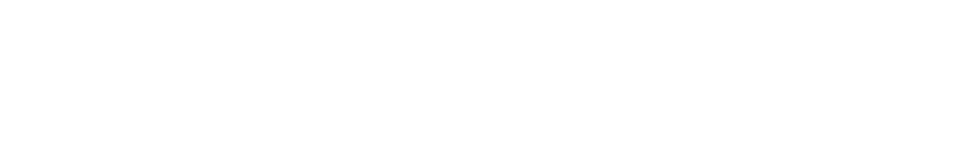
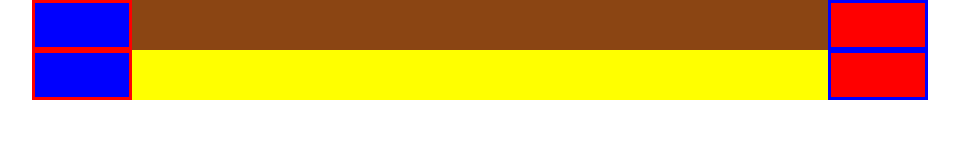
Before and after one commit to GasGas7/htmlcss-hubspot, a plain HTML site: page index.html in a window 1280 px wide. Shown: the whole page, without its empty margins (160-1119 px from the left). Drawn offline with Linux system fonts and the light colour scheme.

Commit message:
navbar base structure

```diff
--- a/assets/css/style.css
+++ b/assets/css/style.css
@@ -12,6 +12,31 @@
     display: table;
 }
 .container{
-    width: 80%;
+    width: 70%;
     margin: auto;
 }
+
+/* ******************** Header class ******************** */
+
+/* *****Nav_Bar class ***** */
+.navbar_up{
+    background-color: saddlebrown;
+}
+.navbar_down{
+    background-color: yellow;
+}
+
+.left_menu_top, .left_menu_down{
+    height: 50px;
+    width: 100px;
+    background-color: blue;
+    border: 3px solid red;
+    float: left;
+}
+.right_menu_top, .right_menu_down{
+    height: 50px;
+    width: 100px;
+    background-color:red;
+    border: 3px solid blue;
+    float: right;
+}
--- a/index.html
+++ b/index.html
@@ -12,6 +12,27 @@
     <title>Hubspot.com</title>
 </head>
 <body>
+    <!-- Site Header -->
+    <header>
 
+        <!-- Sezione con le navbar -->
+        <section class="navbar ">
+            <div class="container" >
+                <div class="navbar_up clearfix">
+                    <div class="left_menu_top">
+                    </div>
+                    <div class="right_menu_top">
+                    </div>
+                </div>
+                <div class="navbar_down clearfix">
+                    <div class="left_menu_down">
+                    </div>
+                    <div class="right_menu_down">
+                </div>
+            </div>
+        </section>
+        <!-- /Sezione con le navbar -->
+
+    </header>
 </body>
 </html>
```
